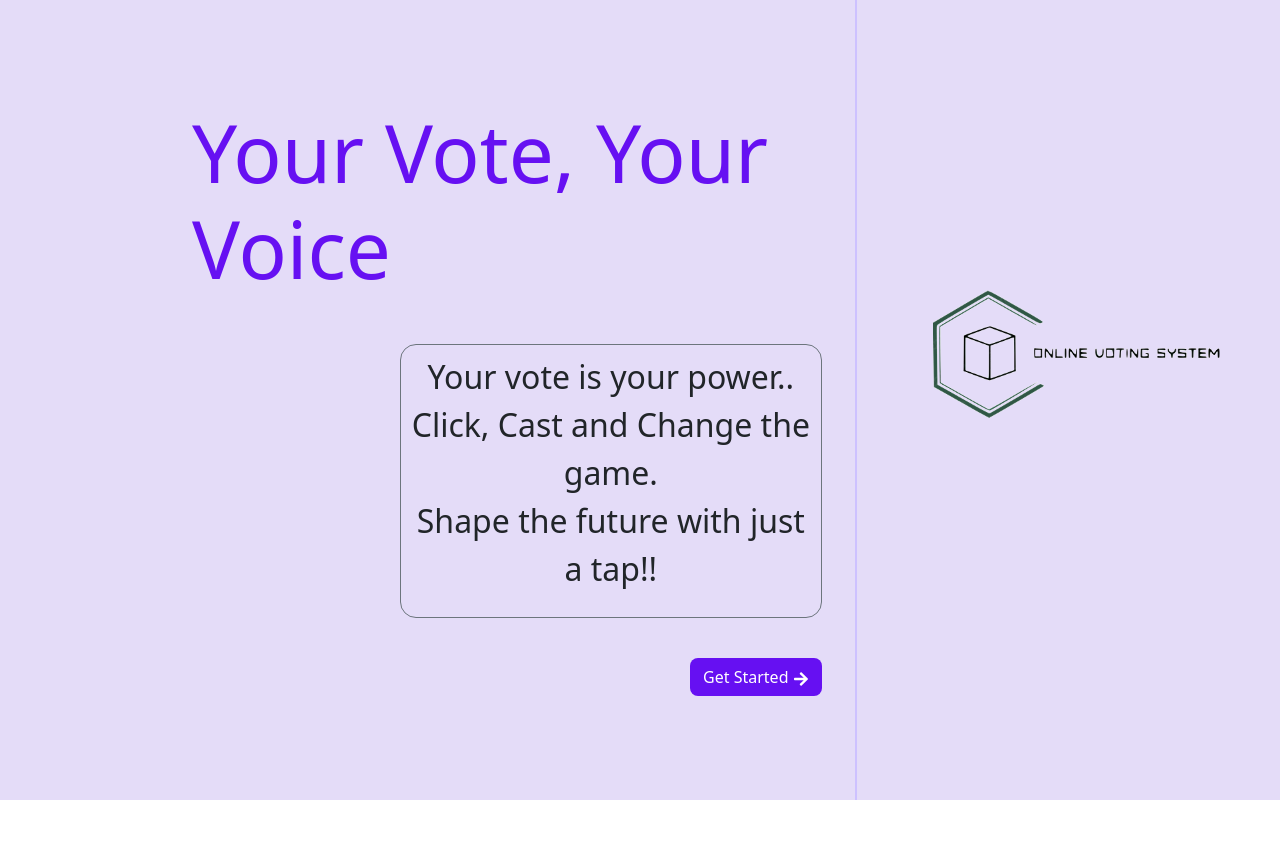
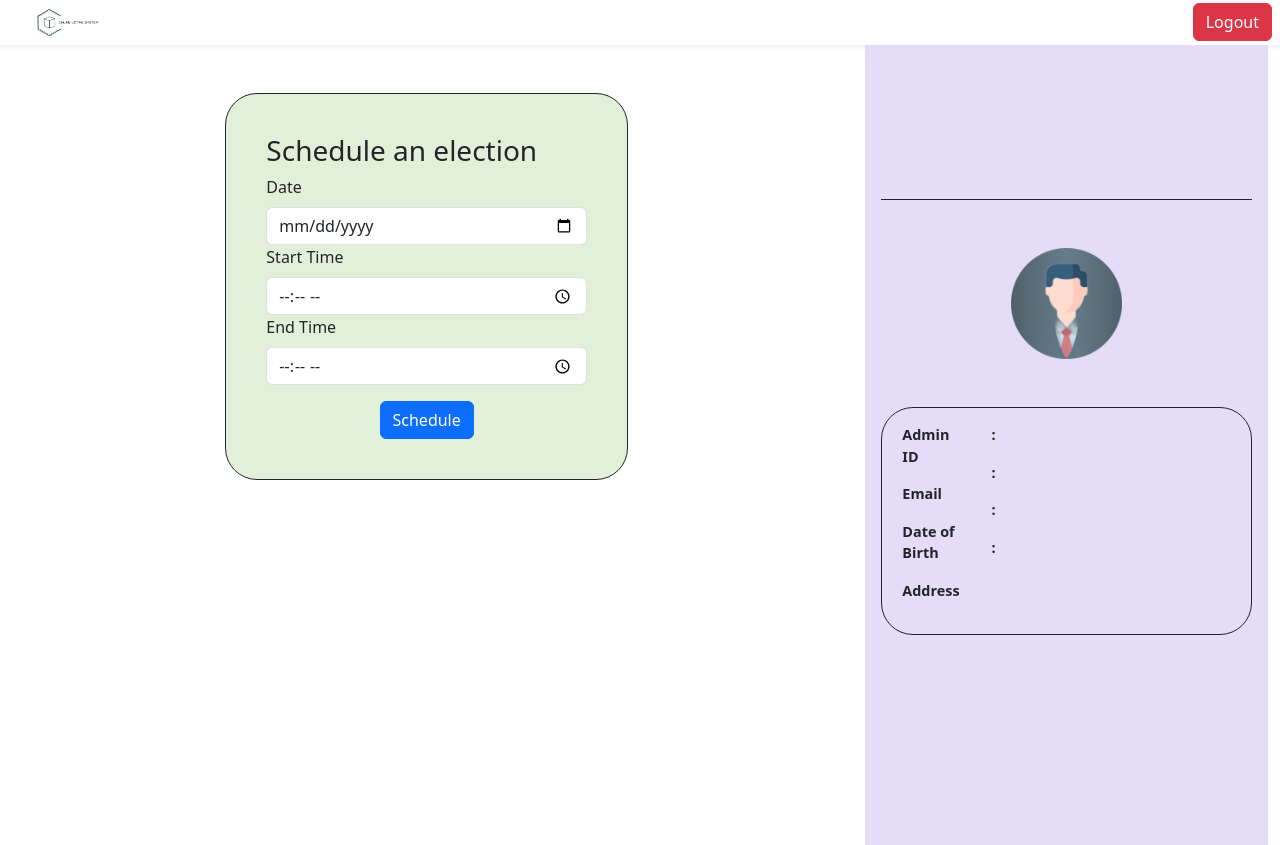
Before and after one commit to Navaneeth1510/Online-Voting-System-using-Blockchain, a React (Vite) app in the folder e-voting/: page /schedule-election in a window 1280 px wide. Before the commit this address led to /. Before the commit the page ends 800 px from the top, so only its background shows below. Built offline with nearby package versions, Linux system fonts and the light colour scheme; sample sign-in values are in the browser's storage.

Commit message:
Election Control

```diff
--- a/e-voting/package.json
+++ b/e-voting/package.json
@@ -18,6 +18,7 @@
     "nodemailer": "^6.9.15",
     "otp-generator": "^4.0.1",
     "react": "^18.3.1",
+    "react-bootstrap": "^2.10.5",
     "react-dom": "^18.3.1",
     "react-router-dom": "^6.26.2"
   },
--- a/e-voting/src/Admin/Admin.jsx
+++ b/e-voting/src/Admin/Admin.jsx
@@ -22,7 +22,9 @@ function AdminPage( {admin} ) {
     function validation(){
         navigate('/validation');
     }
-
+    function handleElectionControl() {
+        navigate('/schedule-election');
+    }
     return (
         <div className="container-fluid p-0">
             <HeaderLogout props={admin} user={admin.adminData} />
@@ -32,7 +34,11 @@ function AdminPage( {admin} ) {
                         <div className="col-3"></div>
                         <div className="col-2 mt-5">
                             <div className="row h-75 mt-5">
-                                <button className="control btn btn-lg text-white h-25 mt-5" style={{ backgroundColor: '#436fb5', width: '100%'}}>
+                            <button
+                                    className="control btn btn-lg text-white h-25 mt-5"
+                                    onClick={handleElectionControl}
+                                    style={{ backgroundColor: '#436fb5', width: '100%' }}
+                                >
                                     ELECTION CONTROL
                                 </button>
                                 <button className="control btn btn-lg btn-block text-white h-25" style={{ backgroundColor: '#436fb5', width: '100%'}}>
--- a/e-voting/src/App.jsx
+++ b/e-voting/src/App.jsx
@@ -12,6 +12,8 @@ import Voting from './Voting-Page/Voting';
 import Validation from './Validation/Validation';
 import AdminMainPage from './AdminWelcome/AdminMainPage';
 import VoterMainPage from './VoterWelcome/VoterMainPage';
+
+import ScheduleElection from './schedule_election/schedule_election';
 
 function App() {
 
@@ -124,7 +126,11 @@ function App() {
         </PrivateRoute>
       }/>
 
-
+    <Route path='/schedule-election' element={
+            <PrivateRoute isAllowed={!!adminData}>
+            <ScheduleElection admin={admin} />
+            </PrivateRoute>
+        }/>
 
 
       {/* any other link will go back to main page*/}
--- /dev/null
+++ b/e-voting/src/schedule_election/schedule_election.jsx
@@ -0,0 +1,90 @@
+import React, { useState } from 'react';
+import { Form, Button, Row, Col, Container } from 'react-bootstrap';
+import HeaderLogout from '../Header_Logout/Header_Logout';
+import AdminSide from '../Admin-side/AdminPanel';
+
+const ScheduleElection = ({admin}) => {
+    // State variables for form inputs
+    // const [uniqueId, setUniqueId] = useState('');
+    // const [password, setPassword] = useState('');
+    const [date, setDate] = useState('');
+    const [startTime, setStartTime] = useState('');
+    const [endTime, setEndTime] = useState('');
+
+    const handleSubmit = (e) => {
+        e.preventDefault();
+        // Handle form submission logic
+        console.log({ uniqueId, password, date, startTime, endTime });
+        // You can further process or validate the data here.
+    };
+
+    return (
+        <div>
+           <HeaderLogout props={admin} user={admin.adminData} />
+            <Container fluid>
+                <Row>
+                    <Col md={8}
+
+                    >
+                    <Row>
+                        <Col md={3}>
+
+                        </Col>
+                        <Col md={6}>
+                        <div className="form-container border border-dark rounded-5 mt-5" style={{ padding: '40px', backgroundColor: "#E2F0D9"}}>
+                            <h3>Schedule an election</h3>
+                            <Form onSubmit={handleSubmit}>
+
+                                <Form.Group controlId="formDate">
+                                    <Form.Label>Date</Form.Label>
+                                    <Form.Control
+                                        type="date"
+                                        value={date}
+                                        onChange={(e) => setDate(e.target.value)}
+                                        required
+                                    />
+                                </Form.Group>
+                                <Form.Group controlId="formStartTime">
+                                    <Form.Label>Start Time</Form.Label>
+                                    <Form.Control
+                                        type="time"
+                                        value={startTime}
+                                        onChange={(e) => setStartTime(e.target.value)}
+                                        required
+                                    />
+                                </Form.Group>
+                                <Form.Group controlId="formEndTime">
+                                    <Form.Label>End Time</Form.Label>
+                                    <Form.Control
+                                        type="time"
+                                        value={endTime}
+                                        onChange={(e) => setEndTime(e.target.value)}
+                                        required
+                                    />
+                                </Form.Group>
+                                <div className="d-flex justify-content-center">
+                                <Button variant="primary" type="submit" className="mt-3 ">
+                                    Schedule
+                                </Button>
+                                </div>
+
+
+                            </Form>
+                        </div>
+                        </Col>
+                        <Col md={3}>
+                        </Col>
+
+                    </Row>
+
+                    </Col>
+                    <Col md={4}>
+                    <AdminSide  admin={admin}/>
+                    </Col>
+                </Row>
+            </Container>
+        </div>
+    );
+};
+
+export default ScheduleElection;
```
Also changed, not shown: 1 other file (tests, documents, lock files or other folders).
